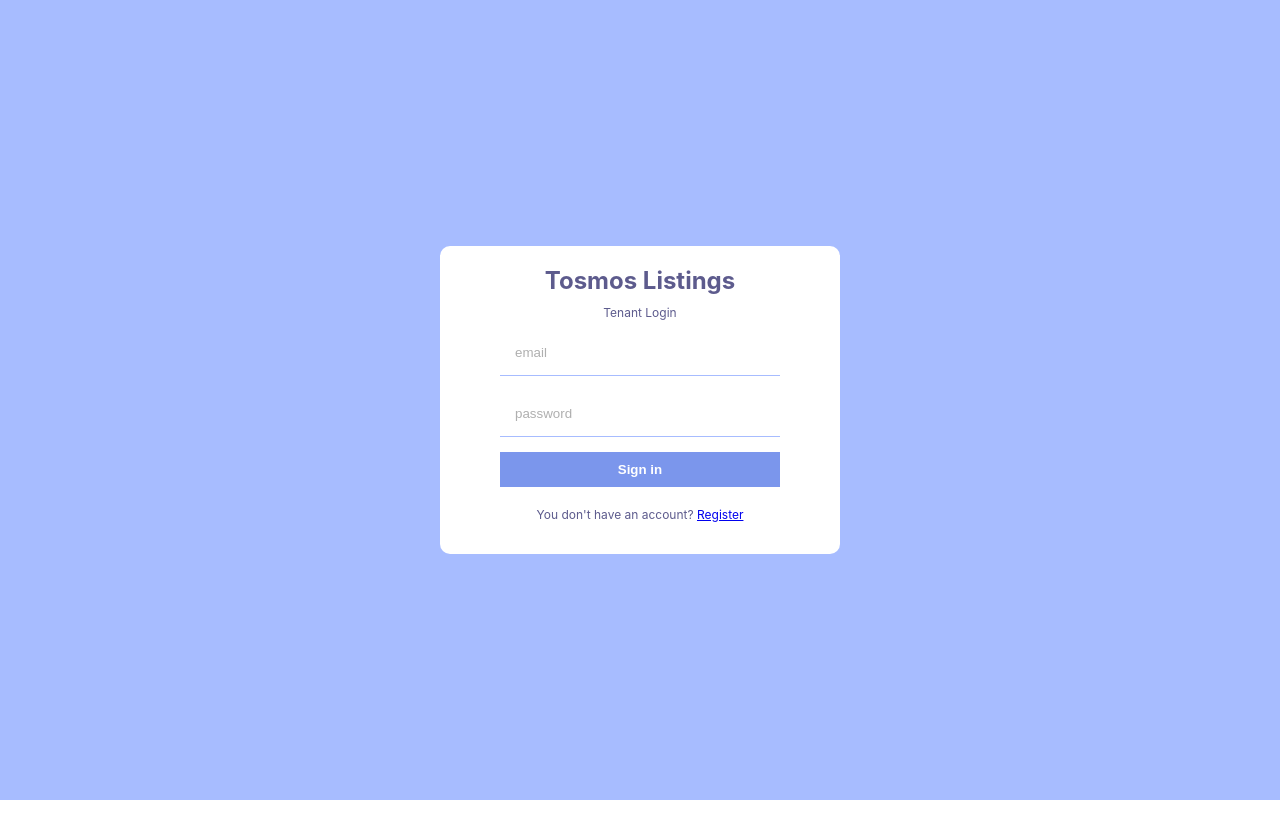
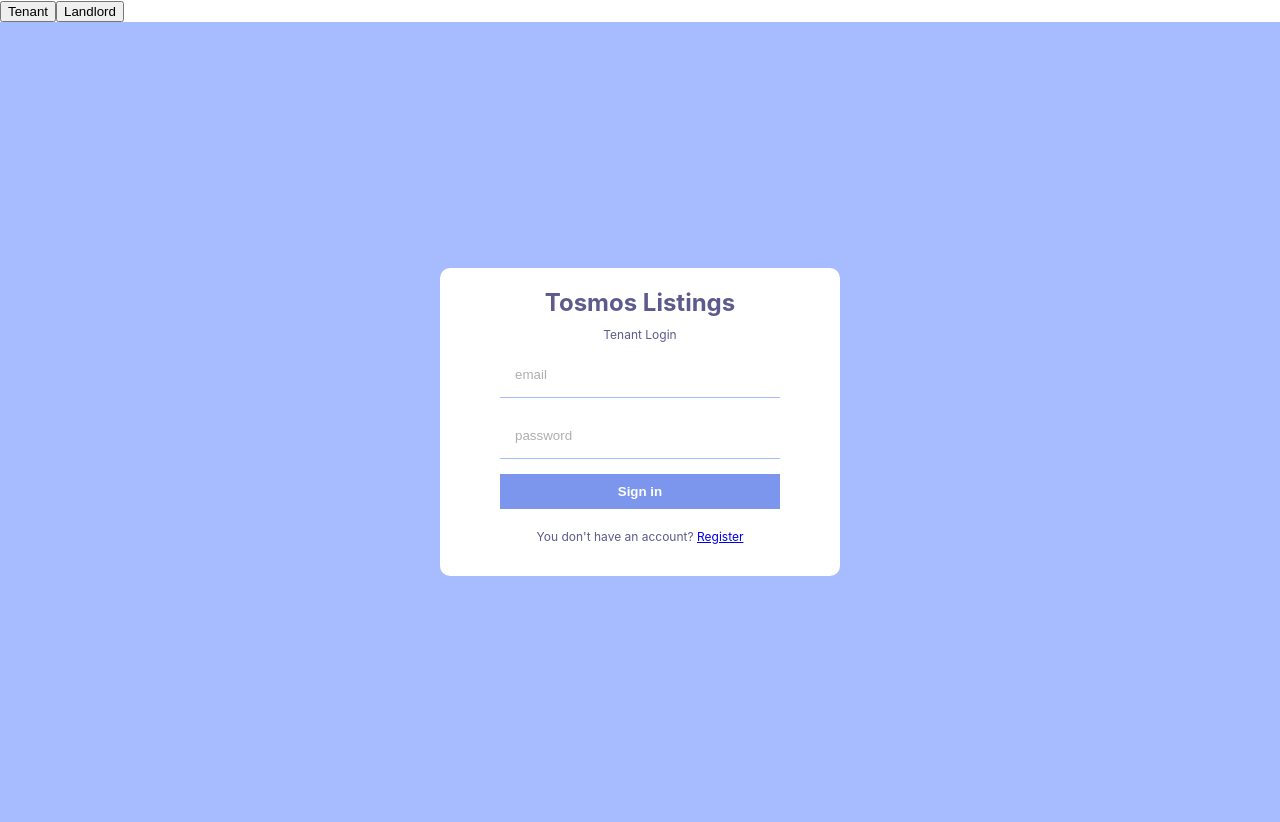
Before and after one commit to icp049/ListingsInterface, a React (Create React App) app: page / in a window 1280 px wide. Before the commit the page ends 800 px from the top, so only its background shows below. Built offline with nearby package versions, Linux system fonts and the light colour scheme; no server answers.

Commit message:
changed route after register and changed no account path for landlord

```diff
--- a/src/App.js
+++ b/src/App.js
@@ -3,12 +3,13 @@ import { BrowserRouter as Router, Routes, Route } from "react-router-dom";
 import Register from "./Pages/Register";
 import Login from "./Pages/Login";
 import Home from "./Pages/Home";
+import LoginTabs from "./Pages/LoginTabs";
 import "./style.scss";
 function App() {
   return (
     <Router>
       <Routes>
-        <Route path="/" element={<Login/>} />
+        <Route path="/" element={<LoginTabs/>} />
         <Route path="/register" element={<Register />} />
         <Route path="/home" element={<Home />} />
 
--- a/src/Pages/LandLordLogin.jsx
+++ b/src/Pages/LandLordLogin.jsx
@@ -23,14 +23,14 @@ const LandLordLogin = () => {
     <div className="formContainer">
       <div className="formWrapper">
         <span className="logo">Tosmos Listings</span>
-        <span className="title">Tenant Login</span>
+        <span className="title">LandLord Login</span>
         <form onSubmit={handleSubmit}>
           <input type="email" placeholder="email" />
           <input type="password" placeholder="password" />
           <button>Sign in</button>
           {err && <span>Something went wrong</span>}
         </form>
-        <p>You don't have an account? <Link to="/register">Register</Link></p>
+        <p>Want to list your place? <Link to="/register">Register</Link></p>
       </div>
     </div>
   );
--- a/src/Pages/LoginTabs.jsx
+++ b/src/Pages/LoginTabs.jsx
@@ -0,0 +1,23 @@
+import React, { useState } from 'react';
+import Login from './Login';
+import LandLordLogin from './LandLordLogin';
+
+const LoginTabs = () => {
+  const [activeTab, setActiveTab] = useState('tenant');
+
+  const handleTabChange = (tab) => {
+    setActiveTab(tab);
+  };
+
+  return (
+    <div>
+      <div>
+        <button onClick={() => handleTabChange('tenant')}>Tenant</button>
+        <button onClick={() => handleTabChange('landlord')}>Landlord</button>
+      </div>
+      {activeTab === 'tenant' ? <Login /> : <LandLordLogin />}
+    </div>
+  );
+};
+
+export default LoginTabs;
--- a/src/Pages/Register.jsx
+++ b/src/Pages/Register.jsx
@@ -78,7 +78,7 @@ const Register = () => {
           {err && <span>Something went wrong</span>}
         </form>
         <p>
-          You do have an account? <Link to="/register">Login</Link>
+          You do have an account? <Link to="/">Login</Link>
         </p>
       </div>
     </div>
```
